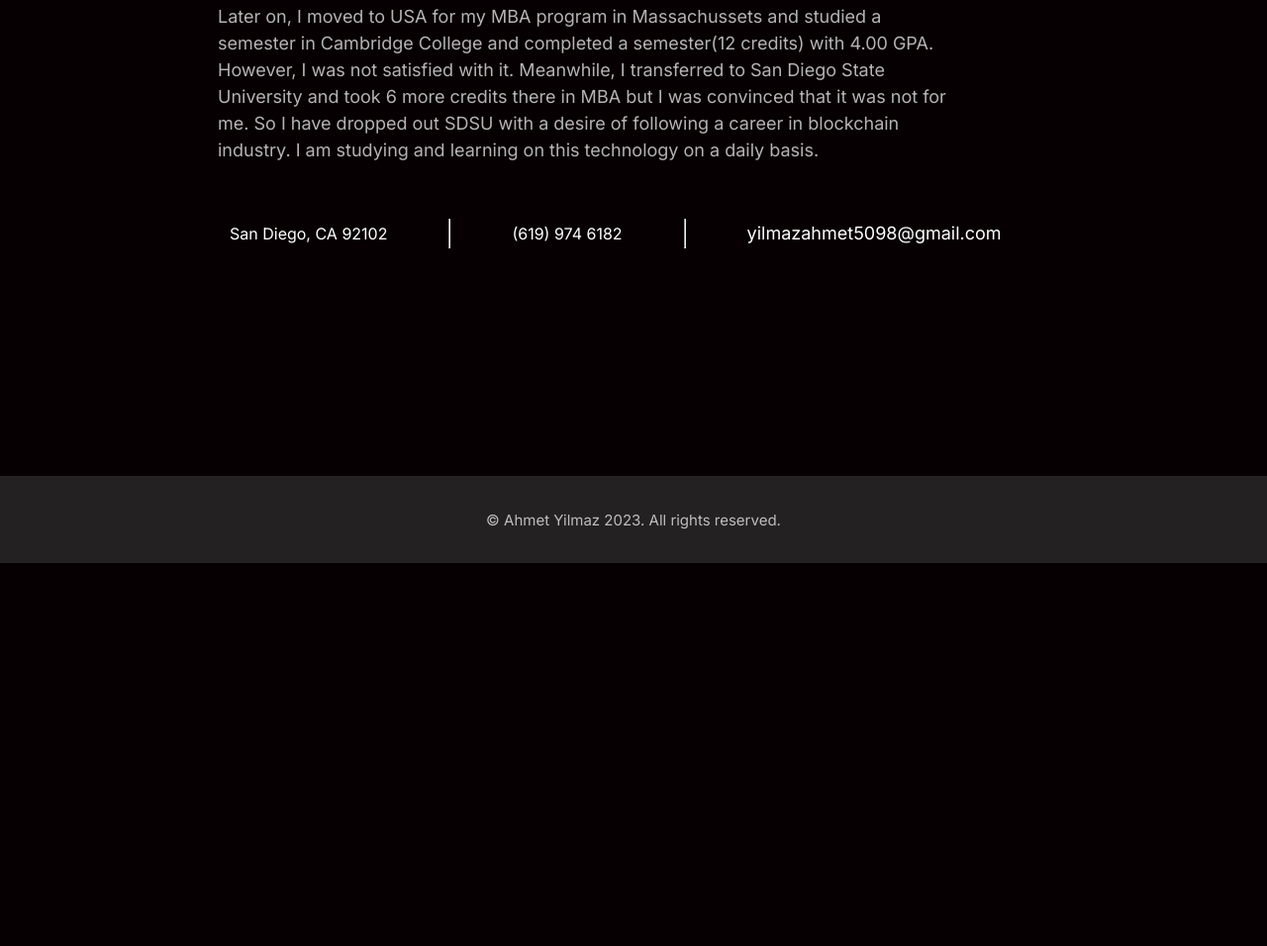
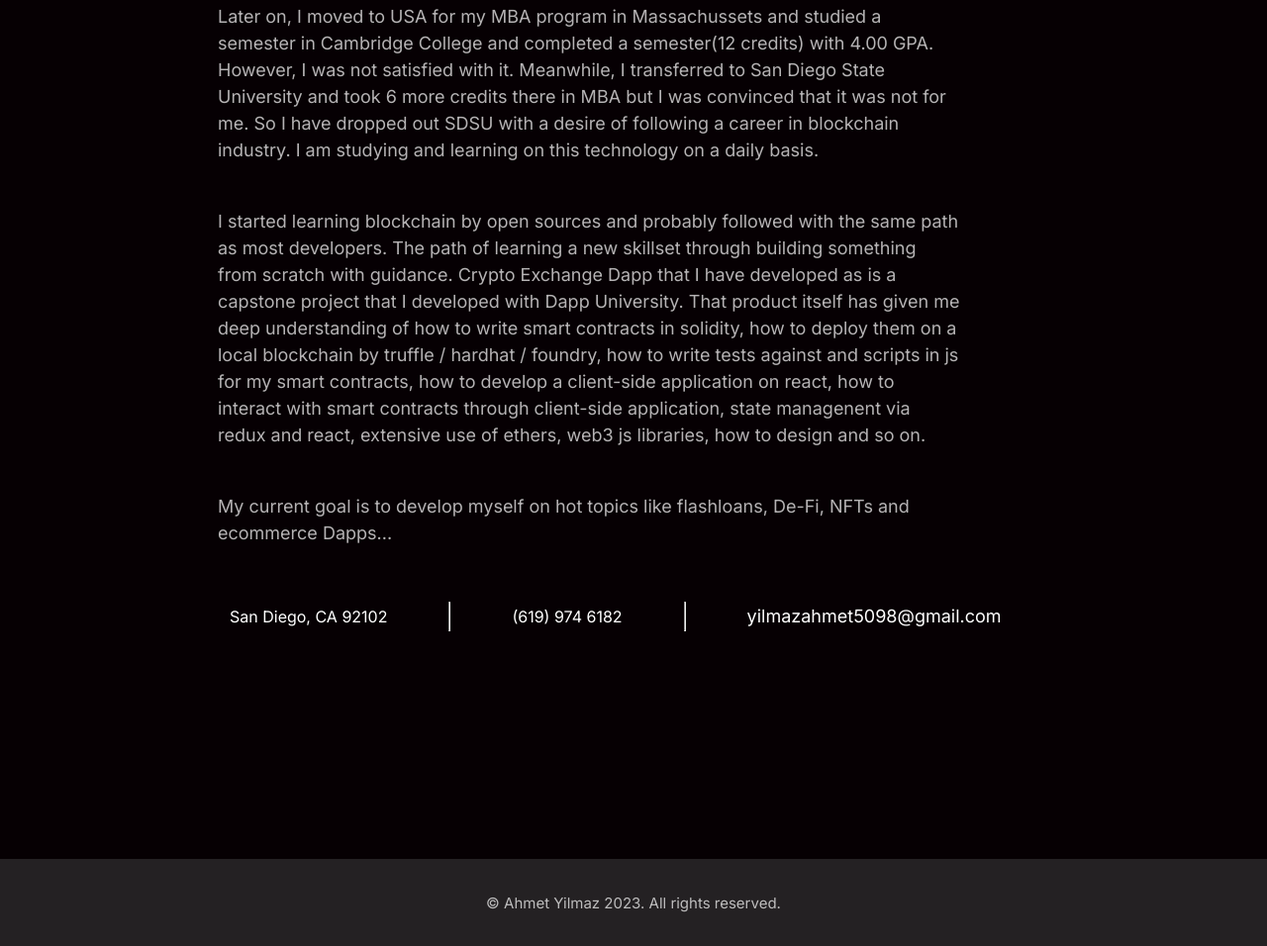
Before and after one commit to ayilmaz5098/resume, a plain HTML site: page index.html in a window 1280 px wide. Shown: the part 5700-6656 px from the top of the page at 99% size. Before the commit the page ends 6269 px from the top, so only its background shows below. Drawn offline with Linux system fonts and the light colour scheme.

Commit message:
1. deploy

```diff
--- a/index.html
+++ b/index.html
@@ -258,7 +258,12 @@
                 I devote that part of the paragraph for those people naturally.</p><p> Later on, I moved to USA
                 for my MBA program in Massachussets and studied a semester in Cambridge College and completed a semester(12 credits) with 4.00 GPA. However, I was not satisfied with it. Meanwhile, I transferred to San Diego State University and took 6 more credits there
                 in MBA but I was convinced that it was not for me. So I have dropped out SDSU with a desire of following a career in
-                blockchain industry. I am studying and learning on this technology on a daily basis.
+                blockchain industry. I am studying and learning on this technology on a daily basis.</p><p>
+                I started learning blockchain by open sources and probably followed with the same path as most developers. The path of learning a new skillset through
+                building something from scratch with guidance. Crypto Exchange Dapp that I have developed as is a capstone project that I developed with Dapp University. That product itself has given me deep understanding of how to
+                write smart contracts in solidity, how to deploy them on a local blockchain by truffle / hardhat / foundry, how to write tests against and scripts in js for my smart contracts,
+                how to develop a client-side application on react, how to interact with smart contracts through client-side application, state managenent via redux and react, extensive use of ethers, web3 js libraries, how to design and so on.</p><p>
+                My current goal is to develop myself on hot topics like flashloans, De-Fi, NFTs and ecommerce Dapps...
             </p>
 
             <ul class="contact-details flex-list">
```
